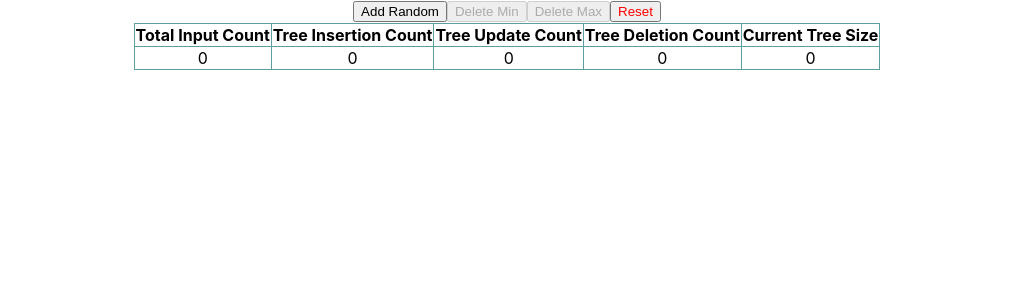
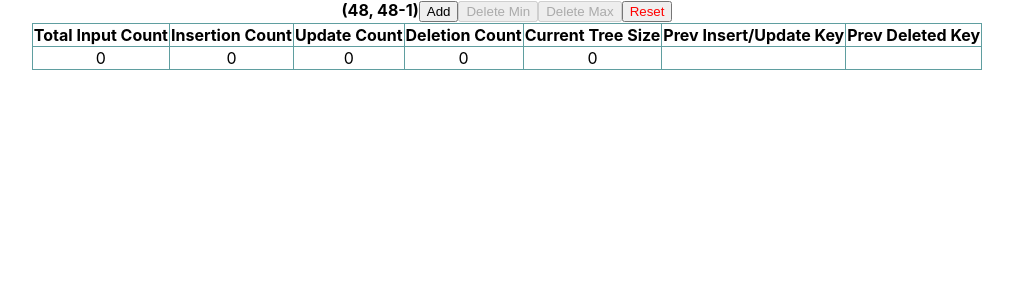
Before and after one commit to y-pan/algo-ts, a React (Create React App) app: page / in a window 1280 px wide. Shown: the top 300 px of the page, without its empty margins (133-1146 px from the left). Built offline with nearby package versions, Linux system fonts and the light colour scheme.

Commit message:
Some update on UI display in TreeView, for better tracing/debugging.

```diff
--- a/src/components/TreeView.tsx
+++ b/src/components/TreeView.tsx
@@ -19,6 +19,13 @@ interface TreeState {
     treeSize: number;
     treeInsertCount: number; // inserting count - when inserting a key not exists in current tree
     treeUpdateCount: number; // when inserting key that already exists in tree, will do update
+
+    prevInsertOrUpdateKey?: number;
+    wasInsertion?: boolean;
+    prevDeletedKey?: number;
+
+    nextKey: number;
+    nextValue: string;
 }
 
 export class TreeView extends React.Component<TreeProps, TreeState> {
@@ -36,8 +43,8 @@ export class TreeView extends React.Component<TreeProps, TreeState> {
 
     constructor(props: TreeProps) {
         super(props);
-        (window as any)["treeSvgContainer"] = this.redBlackTree;
-        (window as any)["vis"] = this.redBlackTreeVis;
+        (window as any)["tree"] = this.redBlackTree;
+        (window as any)["treeVis"] = this.redBlackTreeVis;
 
         this.redBlackTreeVis
             .withNodeSize(20)
@@ -66,6 +73,8 @@ export class TreeView extends React.Component<TreeProps, TreeState> {
             .withNodeTextColor(() => "#b00fec")
             .withNodeSize(20);
 
+        const {key, value} = this.getRandom();
+
         this.state = {
             deleteDisabled: true,
             totalInputCount: 0,
@@ -73,6 +82,10 @@ export class TreeView extends React.Component<TreeProps, TreeState> {
             treeSize: 0,
             treeUpdateCount: 0,
             treeInsertCount: 0,
+            prevDeletedKey: undefined,
+            prevInsertOrUpdateKey: undefined,
+            nextKey: key,
+            nextValue: value
         }
     }
 
@@ -80,9 +93,10 @@ export class TreeView extends React.Component<TreeProps, TreeState> {
 
         const operations: JSX.Element[] = (
             [
-                <button key={"add-random"}
-                        onClick={() => this.addRandom()}>
-                    Add Random
+                <span style={{fontWeight: "bold", border: ""}}>({this.state.nextKey}, {this.state.nextValue})</span>,
+                <button key={"add"}
+                        onClick={() => this.add()}>
+                    Add
                 </button>,
 
                 <button key={"delete-min"}
@@ -128,10 +142,14 @@ export class TreeView extends React.Component<TreeProps, TreeState> {
                     <thead>
                     <tr>
                         <th>Total Input Count</th>
-                        <th>Tree Insertion Count</th>
-                        <th>Tree Update Count</th>
-                        <th>Tree Deletion Count</th>
+                        <th>Insertion Count</th>
+                        <th>Update Count</th>
+                        <th>Deletion Count</th>
                         <th>Current Tree Size</th>
+                        <th>Prev Insert/Update Key</th>
+                        <th>Prev Deleted Key</th>
+                        {/*<th>Next Key</th>*/}
+                        {/*<th>Next Value</th>*/}
                     </tr>
                     </thead>
                     <tbody>
@@ -141,6 +159,12 @@ export class TreeView extends React.Component<TreeProps, TreeState> {
                         <td>{this.state.treeUpdateCount}</td>
                         <td>{this.state.treeDeleteCount}</td>
                         <td>{this.state.treeSize}</td>
+                        <td style={{color: this.state.wasInsertion ? "#1e9537" : "#0000ff"}}>{this.state.prevInsertOrUpdateKey}</td>
+                        <td style={{color: "#ff0000"}}>{this.state.prevDeletedKey}</td>
+
+                        {/*<td>{this.state.nextKey}</td>*/}
+                        {/*<td>{this.state.nextValue}</td>*/}
+
                     </tr>
                     </tbody>
                 </table>
@@ -158,11 +182,15 @@ export class TreeView extends React.Component<TreeProps, TreeState> {
     }
 
     // Operations
-    private addRandom(): void {
+    private getRandom(): { key: number, value: string } {
         const key: number = Math.floor(Math.random() * 100);
         const value: string = uniqueId(key);
-        requireNonNull(key, "Tree requires key non-null");
-        requireNonNull(value, "Tree requires value non-null");
+        return {key: key, value: value};
+    }
+
+    private add(): void {
+        const key = requireNonNull(this.state.nextKey, "Tree requires key non-null");
+        const value = requireNonNull(this.state.nextValue, "Tree requires value non-null");
 
         const treeSizeWas: number = this.redBlackTree.getSize();
         const isInsertion: boolean = !this.redBlackTree.contains(key);
@@ -173,7 +201,7 @@ export class TreeView extends React.Component<TreeProps, TreeState> {
         this.redBlackTree.put(key, value);
 
         requireEqual(treeSizeToBe, this.redBlackTree.getSize());
-        this.afterAddSuccess(isInsertion);
+        this.afterAddSuccess(key, isInsertion);
     }
 
     private delete(key: number): void {
@@ -205,16 +233,23 @@ export class TreeView extends React.Component<TreeProps, TreeState> {
     }
 
     // Do after operations
-    private afterAddSuccess(isInsertion: boolean): void {
+    private afterAddSuccess(key: number, isInsertion: boolean): void {
         this.renderArraySvg();
         this.renderRedBlackSvg();
 
+        const nextKeyValue = this.getRandom();
+
         this.setState({
+            prevInsertOrUpdateKey: key,
+            wasInsertion: isInsertion,
             deleteDisabled: this.redBlackTree.isEmpty(),
             totalInputCount: this.state.totalInputCount + 1,
             treeSize: this.redBlackTree.getSize(),
             treeInsertCount: isInsertion ? this.state.treeInsertCount + 1 : this.state.treeInsertCount,
-            treeUpdateCount: isInsertion ? this.state.treeUpdateCount : this.state.treeUpdateCount + 1
+            treeUpdateCount: isInsertion ? this.state.treeUpdateCount : this.state.treeUpdateCount + 1,
+
+            nextKey: nextKeyValue.key,
+            nextValue: nextKeyValue.value
         }, () => {
             requireEqual(this.state.treeInsertCount + this.state.treeUpdateCount, this.state.totalInputCount);
         });
@@ -228,6 +263,7 @@ export class TreeView extends React.Component<TreeProps, TreeState> {
         this.renderDeletionArraySvg();
 
         this.setState({
+            prevDeletedKey: deleted.key,
             deleteDisabled: this.redBlackTree.isEmpty(),
             treeDeleteCount: this.state.treeDeleteCount + 1,
             treeSize: this.redBlackTree.getSize()
@@ -276,6 +312,9 @@ export class TreeView extends React.Component<TreeProps, TreeState> {
             treeUpdateCount: 0,
             treeInsertCount: 0,
             treeDeleteCount: 0,
+            prevInsertOrUpdateKey: undefined,
+            prevDeletedKey: undefined,
+            wasInsertion: undefined,
             deleteDisabled: this.redBlackTree.isEmpty(),
             treeSize: this.redBlackTree.getSize()
         });
```
